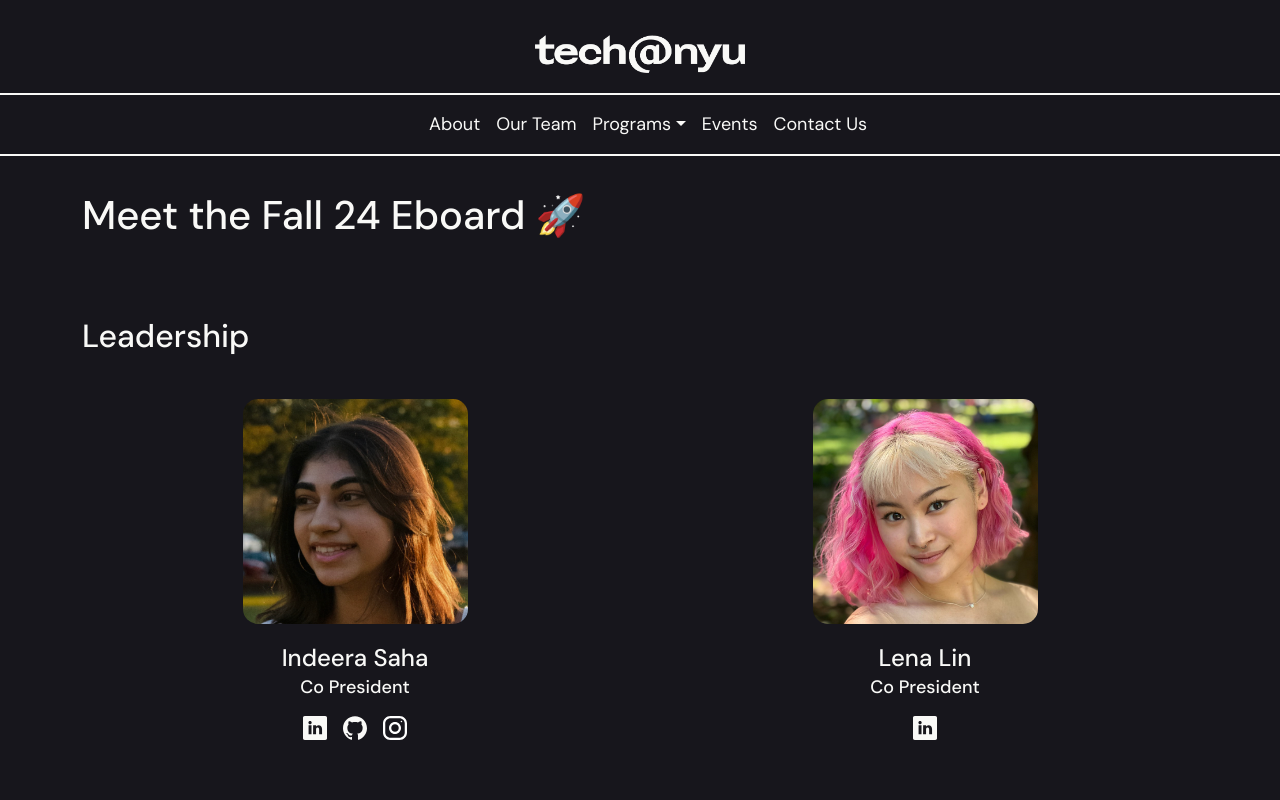
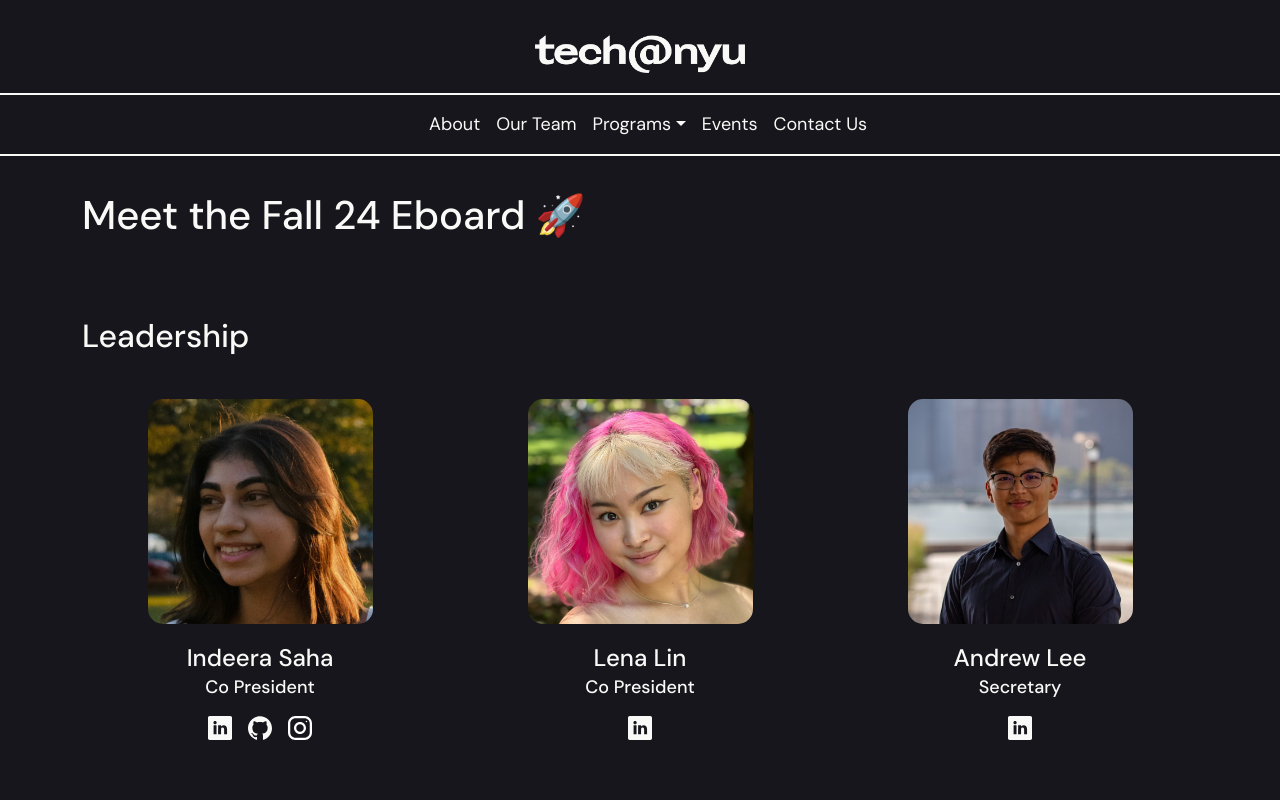
Before and after one commit to TechAtNYU/techatnyu.org, a Next.js app: page /team in a window 1280 px wide. Shown: the top 800 px of the page. Built offline with nearby package versions, Linux system fonts and the light colour scheme.

Commit message:
added the rest

```diff
--- a/pages/team.tsx
+++ b/pages/team.tsx
@@ -13,6 +13,7 @@ export default function Team() {
                 <Row>
                     <IndivTeamMemberCard imgSrc={"../assets/team-photos/indeera.png"} name={"Indeera Saha"} role={"Co President"} linkedin={"https://www.linkedin.com/in/indeerasaha/"} instagram="https://www.instagram.com/indeerasahahaha/" github="https://github.com/indeerasaha>"/>
                     <IndivTeamMemberCard imgSrc={"../assets/team-photos/lena.jpeg"} name={"Lena Lin"} role={"Co President"} linkedin={"https://www.linkedin.com/in/linlena/"}/>
+                    <IndivTeamMemberCard imgSrc={"../assets/team-photos/andrew_l.jpg"} name={"Andrew Lee"} role={"Secretary"} linkedin={"https://www.linkedin.com/in/andrewlee23708/"}/>
                 </Row>
             <h2 className="team-heading">Events</h2>
                 <Row>
@@ -50,6 +51,7 @@ export default function Team() {
             <h2 className="team-heading">Mentorship</h2>
                 <Row>
                     <IndivTeamMemberCard imgSrc={"../assets/team-photos/ali.jpg"} name={"Aileen Li"} role={"Mentorship Co-lead"} linkedin={"https://www.linkedin.com/in/aileenli1/"}/>
+                    <IndivTeamMemberCard imgSrc={"../assets/team-photos/ryan_k.jpg"} name={"Ryan Kawahara"} role={"Mentorship Co-lead"} linkedin={"https://www.linkedin.com/in/ryan-kawahara/"} instagram={"https://www.youtube.com/watch?v=dQw4w9WgXcQ"}/>
                 </Row>
             <h2 className="team-heading">Eboard Alumni</h2>
                 <Row>
```
Also changed, not shown: public/assets/team-photos/andrew_l.jpg (added), public/assets/team-photos/ryan_k.jpg (added).
